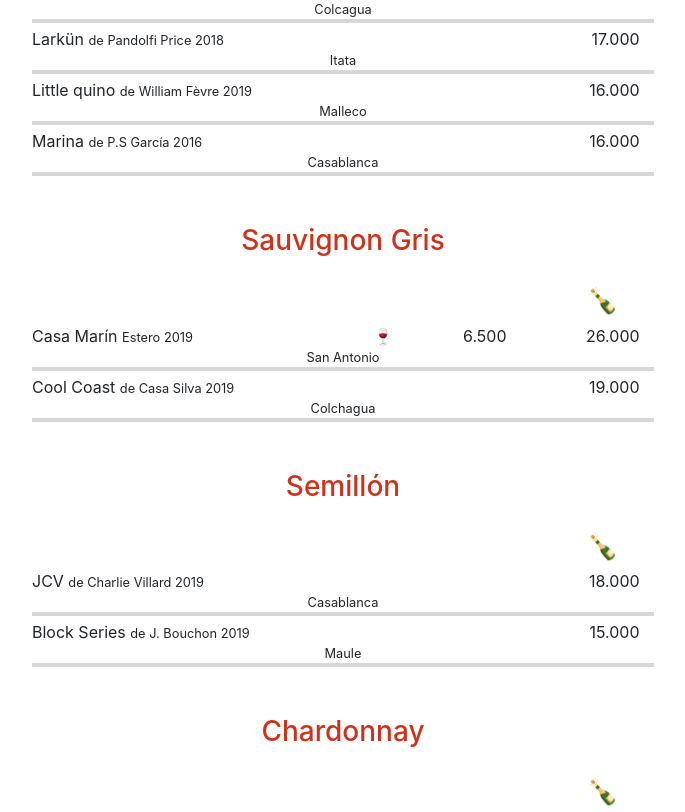
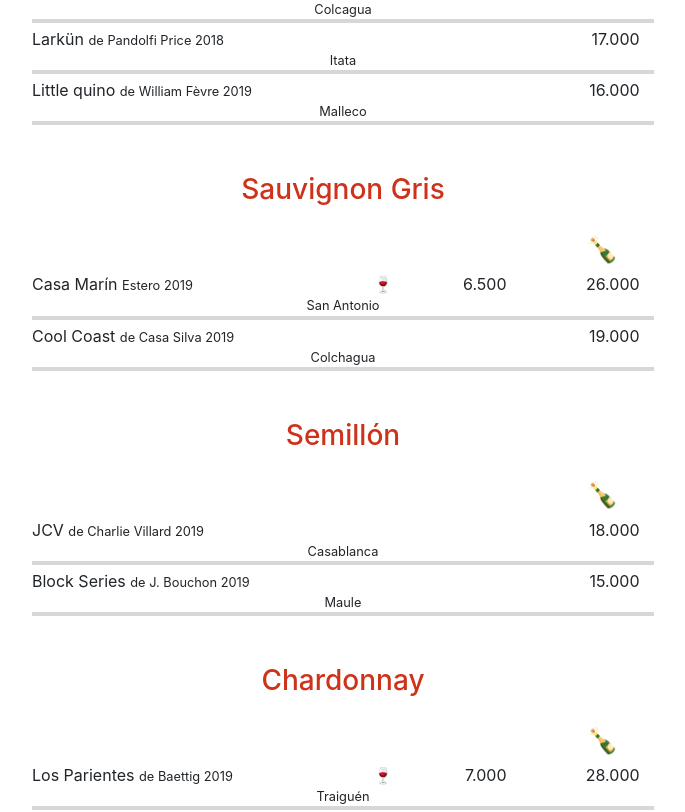
Before and after one commit to durbonca/Menu-QR-Google-sheet, a React (Create React App) app: page /Wine in a window 1280 px wide. Shown: the part 2163-2975 px from the top of the page, without its empty margins (297-982 px from the left). Built offline with nearby package versions, Linux system fonts and the light colour scheme.

Commit message:
Update dataWine.js

```diff
--- a/src/data/dataWine.js
+++ b/src/data/dataWine.js
@@ -53,7 +53,7 @@ const dataWine = [
             { id: 51, name: 'Koyle Costa', description: '2018', country: 'Colcagua', price: '5.000', price2: '20.000' },
             { id: 6, name: 'Larkün', description: 'de Pandolfi Price 2018', country: 'Itata', price: '', price2: '17.000' },
             { id: 7, name: 'Little quino', description: 'de William Fèvre 2019', country: 'Malleco', price: '', price2: '16.000' },
-            { id: 8, name: 'Marina', description: 'de P.S García 2016', country: 'Casablanca', price: '', price2: '16.000'},
+            /* { id: 8, name: 'Marina', description: 'de P.S García 2016', country: 'Casablanca', price: '', price2: '16.000'}, */
             /* { id: 9, name: 'Clos Andino', description: 'Serie Limiteé 2017', country: 'Curico', price: '', price2: '15.000' } */
         ]
     },{
@@ -425,7 +425,7 @@ const dataWine = [
         products:
         [
             /* { id: 1, name: 'Erasmo', description: '2014', country: 'Maule', price: '4.000', price2: '25.000' }, */
-            { id: 3, name: 'Solvita', description: 'de Calyptra (37,5 cl) - 2010', country: 'Coya', price: '', price2: '16.000' },
+            { id: 3, name: 'Solvita', description: 'de Calyptra (37,5 cl) - 2010', country: 'Coya', price: '3.000', price2: '16.000' },
            /*{ id: 2, name: 'Errazuriz', description: '2016', country: 'Aconcagua', price: '', price2: '14.000' }, */
         ]
     },
```
